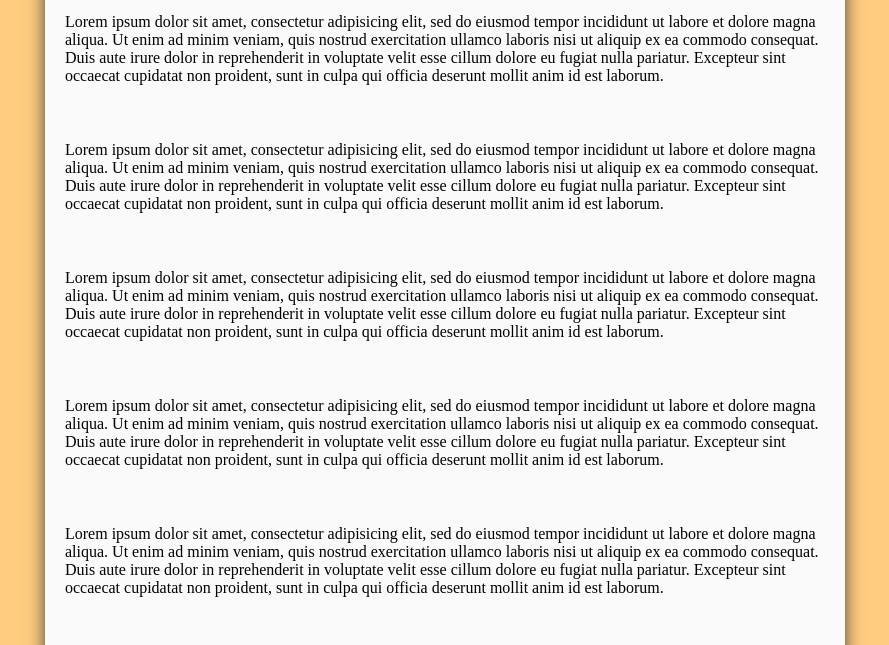
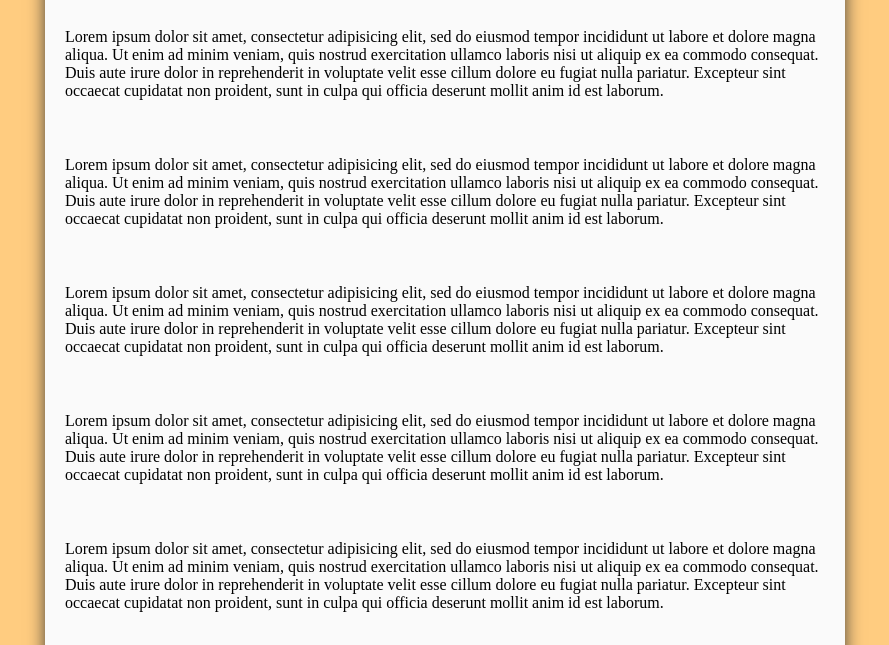
Before and after one commit to rhymingkids/rhymingkids.github.io, a plain HTML site: page demo/index.html in a window 1280 px wide. Shown: the part 373-1018 px from the top of the page, without its empty margins (195-1084 px from the left). Drawn offline with Linux system fonts and the light colour scheme.

Commit message:
Update index.html

```diff
--- a/demo/index.html
+++ b/demo/index.html
@@ -45,7 +45,7 @@
 			/*z-index: 10000;*/
 			background-color: #FAFAFA;
 			/*min-height: 900px;*/
-			margin: -20px auto;
+			margin: -5px auto;
 			max-width: 800px;
 		}
 		.ilogo{
```
